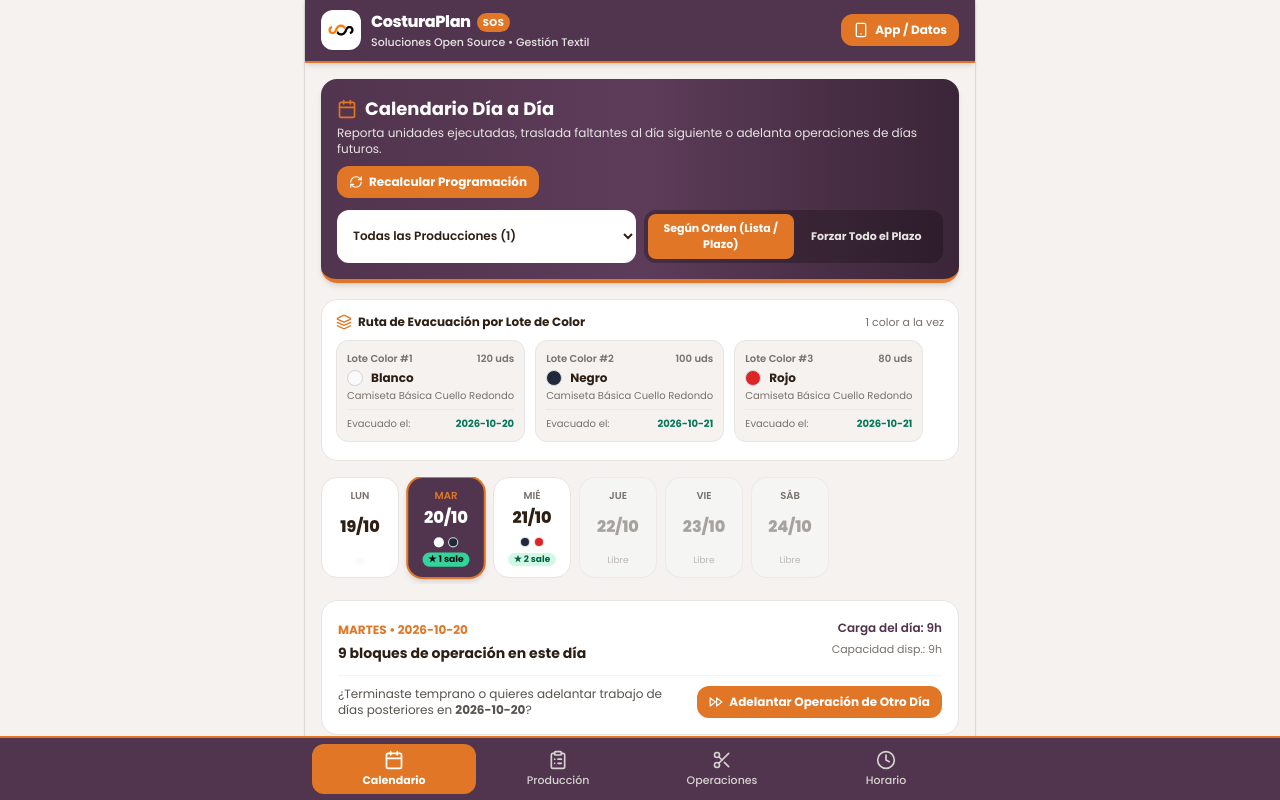
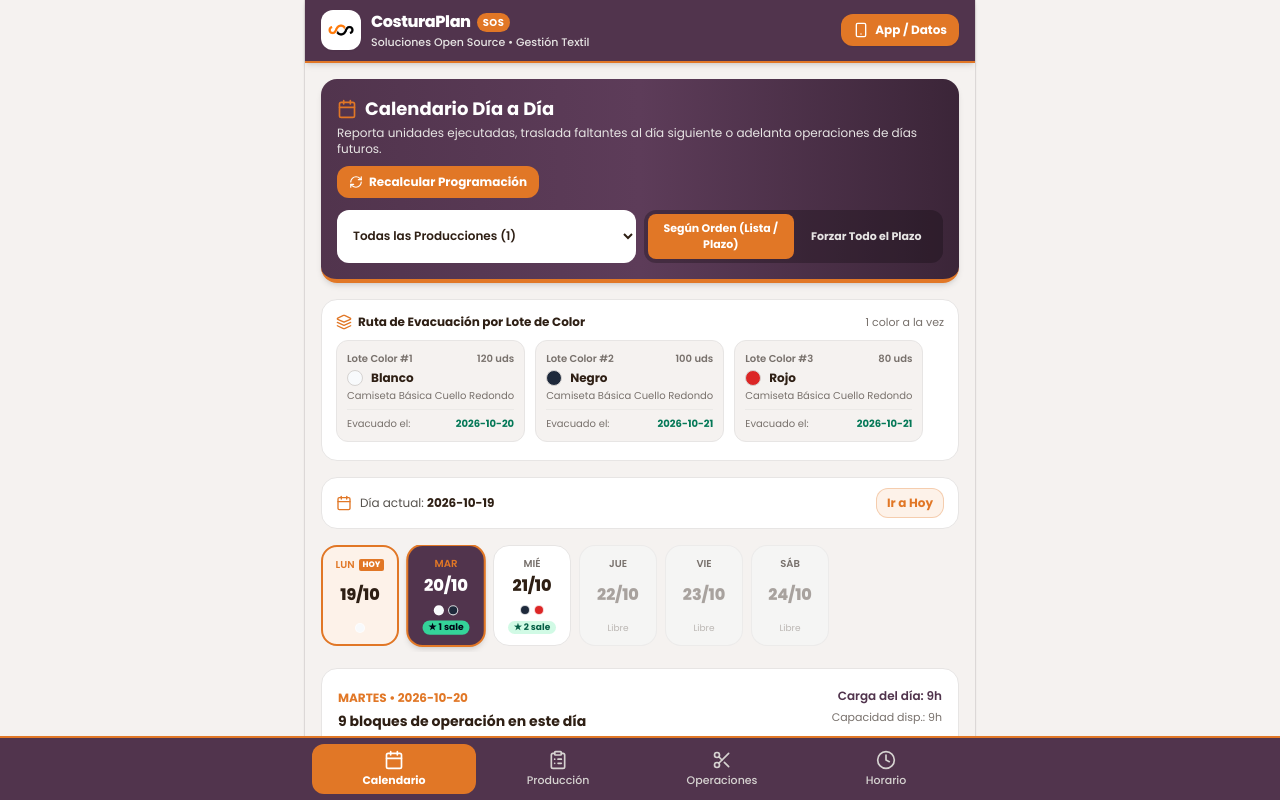
Before and after one commit to solucionesos/costuraplan, a React (Vite) app: page / in a window 1280 px wide. Both pictures are taken after a click on the button 430 px from the left and 391 px from the top of the page. Shown: the top 800 px of the page. Built offline with nearby package versions, Linux system fonts and the light colour scheme.

Commit message:
feat: ubicar el calendario en el dia actual por defecto y ocultar dias anteriores con boton para mostrarlos

```diff
--- a/src/components/CalendarPlanView.tsx
+++ b/src/components/CalendarPlanView.tsx
@@ -16,6 +16,8 @@ import {
   X,
   ArrowRight,
   RefreshCw,
+  History,
+  EyeOff,
 } from 'lucide-react';
 import {
   ProductionOrder,
@@ -67,12 +69,14 @@ export const CalendarPlanView: React.FC<CalendarPlanViewProps> = ({
     'standard'
   );
   const [selectedDate, setSelectedDate] = useState<string | null>(null);
+  const [showPastDays, setShowPastDays] = useState<boolean>(false);
+  const todayIso = getTodayIso();
 
   // Modal state for reporting execution or advancing future operations
   const [reportingBlock, setReportingBlock] =
     useState<ScheduledTaskBlock | null>(null);
   const [isAdvancePickerOpen, setIsAdvancePickerOpen] = useState(false);
-  const [reportDateInput, setReportDateInput] = useState<string>(getTodayIso());
+  const [reportDateInput, setReportDateInput] = useState<string>(todayIso);
   const [unitsExecutedInput, setUnitsExecutedInput] = useState<string>('');
 
   const filteredOrders = useMemo(() => {
@@ -88,19 +92,40 @@ export const CalendarPlanView: React.FC<CalendarPlanViewProps> = ({
     [filteredOrders, workshopConfig, scheduleMode]
   );
 
-  const activeDayPlans = useMemo(
-    () => schedule.days.filter((d) => d.blocks.length > 0 || d.isWorkingDay),
-    [schedule.days]
+  // Split past days (< todayIso) vs current/upcoming days (>= todayIso)
+  const pastDays = useMemo(
+    () => schedule.days.filter((d) => d.date < todayIso),
+    [schedule.days, todayIso]
   );
 
+  const visibleDays = useMemo(
+    () =>
+      showPastDays
+        ? schedule.days
+        : schedule.days.filter((d) => d.date >= todayIso),
+    [schedule.days, showPastDays, todayIso]
+  );
+
+  const defaultSelectedDate = useMemo(() => {
+    const todayInVisible = visibleDays.find((d) => d.date === todayIso);
+    if (todayInVisible) return todayInVisible.date;
+
+    const firstUpcomingWithBlocks = visibleDays.find(
+      (d) => d.date >= todayIso && d.blocks.length > 0
+    );
+    if (firstUpcomingWithBlocks) return firstUpcomingWithBlocks.date;
+
+    if (visibleDays.length > 0) return visibleDays[0].date;
+
+    return null;
+  }, [visibleDays, todayIso]);
+
   const currentSelectedDate =
-    selectedDate && schedule.days.some((d) => d.date === selectedDate)
+    selectedDate && visibleDays.some((d) => d.date === selectedDate)
       ? selectedDate
-      : activeDayPlans.find((d) => d.blocks.length > 0)?.date ??
-        schedule.days[0]?.date ??
-        null;
+      : defaultSelectedDate;
 
-  const currentDayPlan = schedule.days.find(
+  const currentDayPlan = visibleDays.find(
     (d) => d.date === currentSelectedDate
   );
 
@@ -163,6 +188,9 @@ export const CalendarPlanView: React.FC<CalendarPlanViewProps> = ({
       unitsExecuted: numericUnits,
       plannedUnitsOnBlock: reportingBlock.unitsAssigned,
     });
+    if (reportDateInput < todayIso) {
+      setShowPastDays(true);
+    }
     setSelectedDate(reportDateInput);
     setReportingBlock(null);
   };
@@ -259,7 +287,12 @@ export const CalendarPlanView: React.FC<CalendarPlanViewProps> = ({
                   <button
                     key={`${order.id}-${col.id}`}
                     onClick={() => {
-                      if (finishDate) setSelectedDate(finishDate);
+                      if (finishDate) {
+                        if (finishDate < todayIso) {
+                          setShowPastDays(true);
+                        }
+                        setSelectedDate(finishDate);
+                      }
                     }}
                     className="min-w-[160px] text-left bg-[#f5f2f0] hover:bg-[#FDF2E9] border border-stone-200 rounded-xl p-2.5 transition shrink-0"
                   >
@@ -296,9 +329,75 @@ export const CalendarPlanView: React.FC<CalendarPlanViewProps> = ({
       {/* Horizontal Day Selector Strip */}
       {schedule.days.length > 0 ? (
         <>
+          {/* Past Days Toggle Bar & Jump to Today */}
+          {(pastDays.length > 0 ||
+            schedule.days.some((d) => d.date === todayIso)) && (
+            <div className="flex flex-wrap items-center justify-between gap-2 bg-white px-3.5 py-2.5 rounded-2xl border border-stone-200 shadow-2xs">
+              <div className="flex items-center gap-2 text-xs text-stone-600">
+                <CalendarIcon className="w-4 h-4 text-[#E17726] shrink-0" />
+                <span>
+                  Día actual: <strong className="text-[#2e1f14]">{todayIso}</strong>
+                </span>
+                {!showPastDays && pastDays.length > 0 && (
+                  <span className="text-[11px] text-stone-400">
+                    ({pastDays.length} {pastDays.length === 1 ? 'día anterior oculto' : 'días anteriores ocultos'})
+                  </span>
+                )}
+              </div>
+
+              <div className="flex flex-wrap items-center gap-2">
+                {schedule.days.some((d) => d.date === todayIso) &&
+                  currentSelectedDate !== todayIso && (
+                    <button
+                      type="button"
+                      onClick={() => setSelectedDate(todayIso)}
+                      className="inline-flex items-center gap-1 px-2.5 py-1.5 rounded-xl bg-[#FDF2E9] hover:bg-[#E17726]/20 text-[#E17726] border border-[#E17726]/30 text-xs font-bold transition"
+                    >
+                      Ir a Hoy
+                    </button>
+                  )}
+
+                {pastDays.length > 0 && (
+                  <button
+                    type="button"
+                    onClick={() => {
+                      const nextVal = !showPastDays;
+                      setShowPastDays(nextVal);
+                      if (!nextVal && selectedDate && selectedDate < todayIso) {
+                        setSelectedDate(todayIso);
+                      }
+                    }}
+                    className={`inline-flex items-center gap-1.5 px-3 py-1.5 rounded-xl text-xs font-bold transition shadow-2xs ${
+                      showPastDays
+                        ? 'bg-[#51344D] text-white hover:bg-[#3B2538]'
+                        : 'bg-stone-100 hover:bg-stone-200 text-[#2e1f14] border border-stone-300'
+                    }`}
+                  >
+                    {showPastDays ? (
+                      <>
+                        <EyeOff className="w-3.5 h-3.5 shrink-0" />
+                        <span>Ocultar programación anterior</span>
+                      </>
+                    ) : (
+                      <>
+                        <History className="w-3.5 h-3.5 text-[#E17726] shrink-0" />
+                        <span>
+                          Mostrar programación anterior ({pastDays.length})
+                        </span>
+                      </>
+                    )}
+                  </button>
+                )}
+              </div>
+            </div>
+          )}
+
+          {visibleDays.length > 0 ? (
             <div className="flex gap-2 overflow-x-auto pb-1.5">
-            {schedule.days.map((day) => {
+              {visibleDays.map((day) => {
                 const isSelected = day.date === currentSelectedDate;
+                const isToday = day.date === todayIso;
+                const isPast = day.date < todayIso;
                 const dayNum = day.date.split('-')[2];
                 const monthNum = day.date.split('-')[1];
                 const hasBlocks = day.blocks.length > 0;
@@ -314,18 +413,39 @@ export const CalendarPlanView: React.FC<CalendarPlanViewProps> = ({
                     className={`min-w-[78px] rounded-2xl p-2.5 border text-center transition flex flex-col items-center justify-between shrink-0 ${
                       isSelected
                         ? 'bg-[#51344D] text-white border-[#E17726] border-2 shadow-md scale-[1.02]'
+                        : isToday
+                        ? 'bg-[#FDF2E9] text-[#2e1f14] border-[#E17726] border-2 shadow-xs'
+                        : isPast
+                        ? 'bg-stone-100/90 text-stone-500 border-stone-200 hover:border-stone-400'
                         : hasBlocks
                         ? 'bg-white text-[#2e1f14] border-stone-200 hover:border-[#E17726]'
                         : 'bg-stone-100 text-stone-400 border-stone-200/60'
                     }`}
                   >
+                    <div className="flex items-center gap-1">
                       <span
                         className={`text-[10px] font-semibold uppercase ${
-                      isSelected ? 'text-[#E17726]' : 'text-stone-500'
+                          isSelected
+                            ? 'text-[#E17726]'
+                            : isToday
+                            ? 'text-[#E17726] font-extrabold'
+                            : 'text-stone-500'
                         }`}
                       >
                         {day.dayName.slice(0, 3)}
                       </span>
+                      {isToday && (
+                        <span
+                          className={`text-[8px] font-extrabold px-1 rounded-sm uppercase ${
+                            isSelected
+                              ? 'bg-[#E17726] text-white'
+                              : 'bg-[#E17726] text-white'
+                          }`}
+                        >
+                          Hoy
+                        </span>
+                      )}
+                    </div>
                     <span className="text-base font-extrabold my-0.5">
                       {dayNum}/{monthNum}
                     </span>
@@ -379,6 +499,21 @@ export const CalendarPlanView: React.FC<CalendarPlanViewProps> = ({
                 );
               })}
             </div>
+          ) : (
+            <div className="bg-white rounded-2xl p-6 text-center border border-stone-200 space-y-3">
+              <p className="text-xs text-stone-600">
+                Todas las fechas de esta programación son anteriores al día actual (<strong>{todayIso}</strong>).
+              </p>
+              <button
+                type="button"
+                onClick={() => setShowPastDays(true)}
+                className="inline-flex items-center gap-1.5 bg-[#51344D] hover:bg-[#3B2538] text-white text-xs font-bold px-4 py-2 rounded-xl shadow-xs transition"
+              >
+                <History className="w-4 h-4 text-[#E17726]" />
+                <span>Mostrar programación anterior ({pastDays.length} días)</span>
+              </button>
+            </div>
+          )}
 
           {/* Selected Day Detailed Schedule */}
           {currentDayPlan && (
```
Lines whose indentation alone changed are shown as unchanged.
